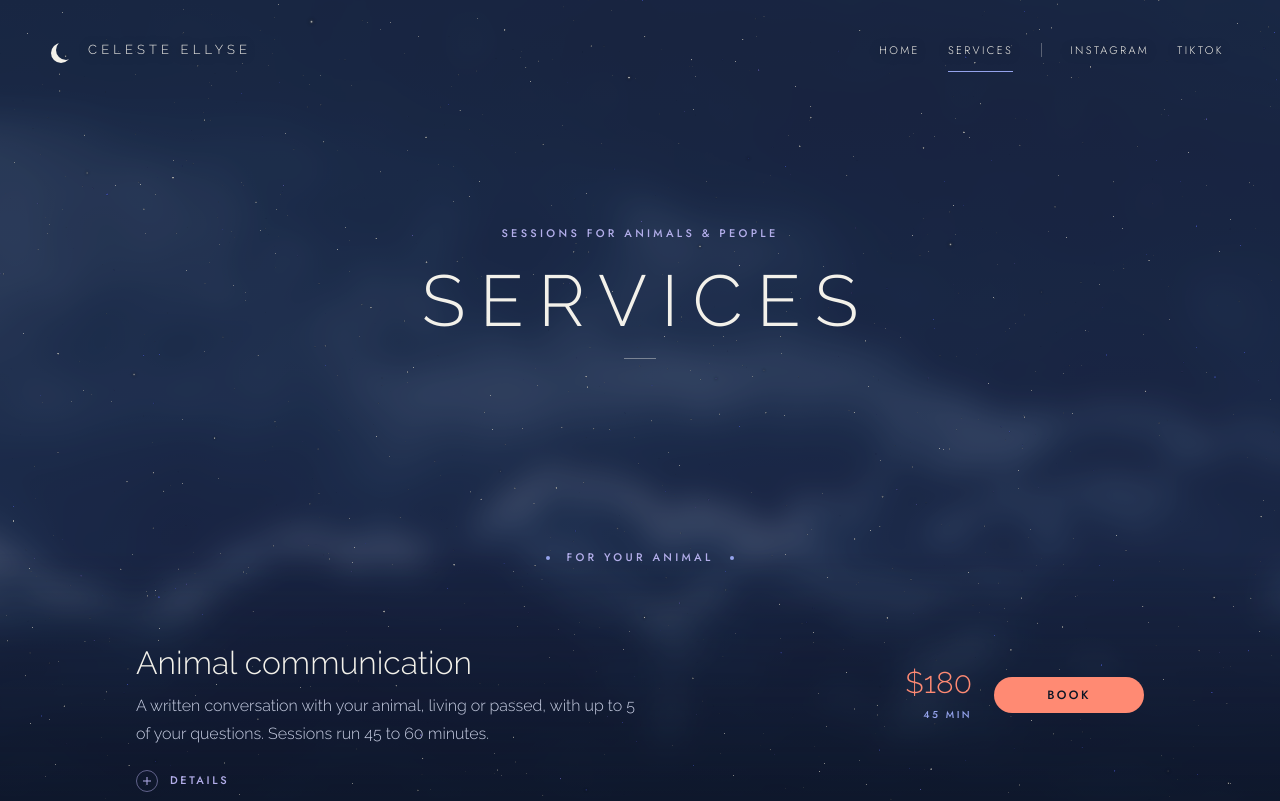
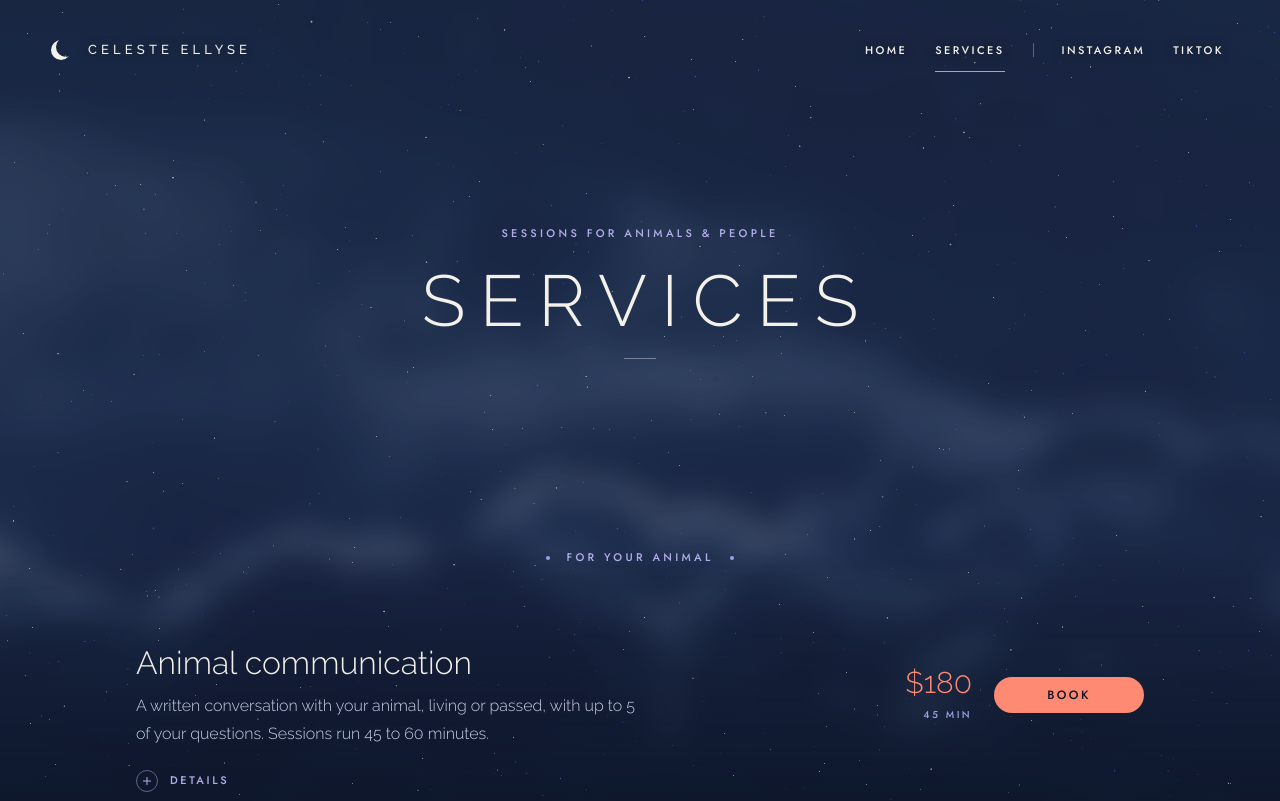
Before and after one commit to DHolliday1881/celesteellyse, a Next.js app: page /services in a window 1280 px wide. Shown: the top 801 px of the page. Built offline with nearby package versions, Linux system fonts and the light colour scheme.

Commit message:
style: give the nav text more weight and line up the moon

```diff
--- a/components/SiteNav.module.css
+++ b/components/SiteNav.module.css
@@ -19,7 +19,7 @@
   gap: 0.75rem;
   min-height: var(--tap);
   font-size: 0.8125rem;
-  font-weight: 300;
+  font-weight: 500;
   letter-spacing: 0.32em;
   text-transform: uppercase;
 }
@@ -29,6 +29,7 @@
   height: 20px;
   border-radius: 50%;
   box-shadow: -5px 3px 0 0 var(--moon-white);
+  translate: 0 -3px;
 }
 
 .toggle {
@@ -82,6 +83,7 @@
   min-height: var(--tap);
   font-family: var(--font-label);
   font-size: 0.875rem;
+  font-weight: 500;
   letter-spacing: 0.24em;
   text-transform: uppercase;
 }
```
